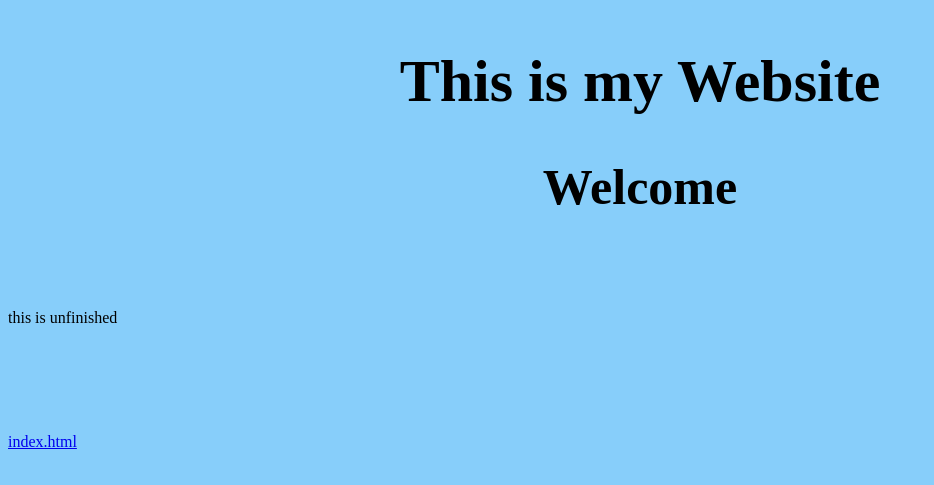
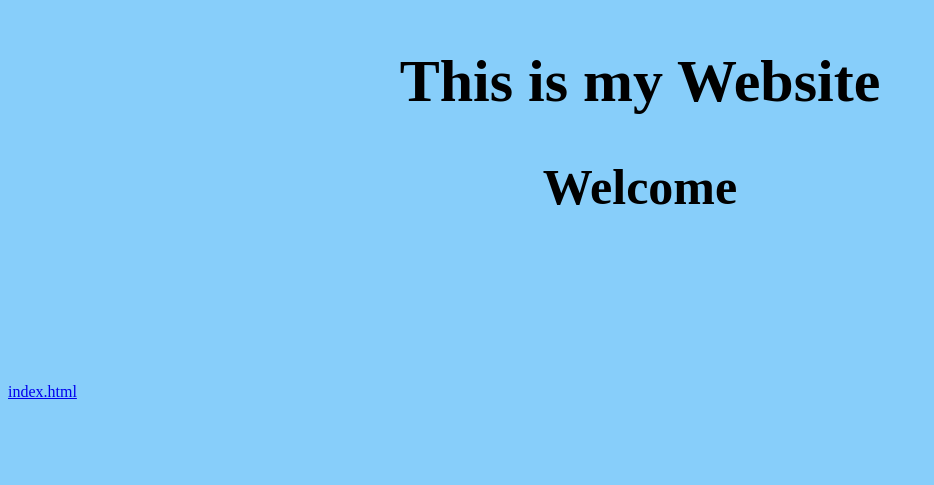
Before and after one commit to justmetom/mywebsite, a plain HTML site: page index.html in a window 1280 px wide. Shown: the part 163-648 px from the top of the page, without its empty margins (0-934 px from the left). Drawn offline with Linux system fonts and the light colour scheme.

Commit message:
Add files via upload

```diff
--- a/index.html
+++ b/index.html
@@ -19,7 +19,6 @@
  <h2>Welcome</h2>   <!--and this-->
  <br>
  <br>
- <p>this is unfinished</p>
  <br>
  <br>
  <br>
```
